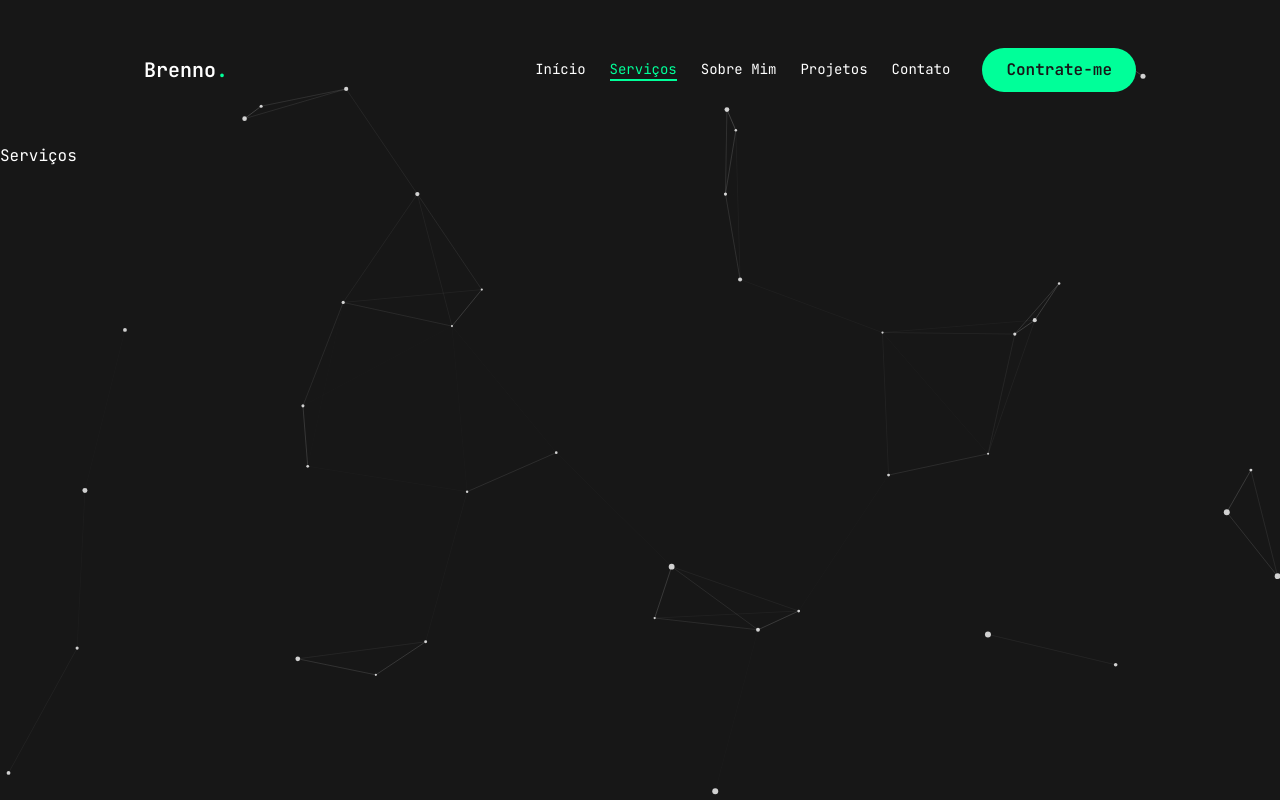
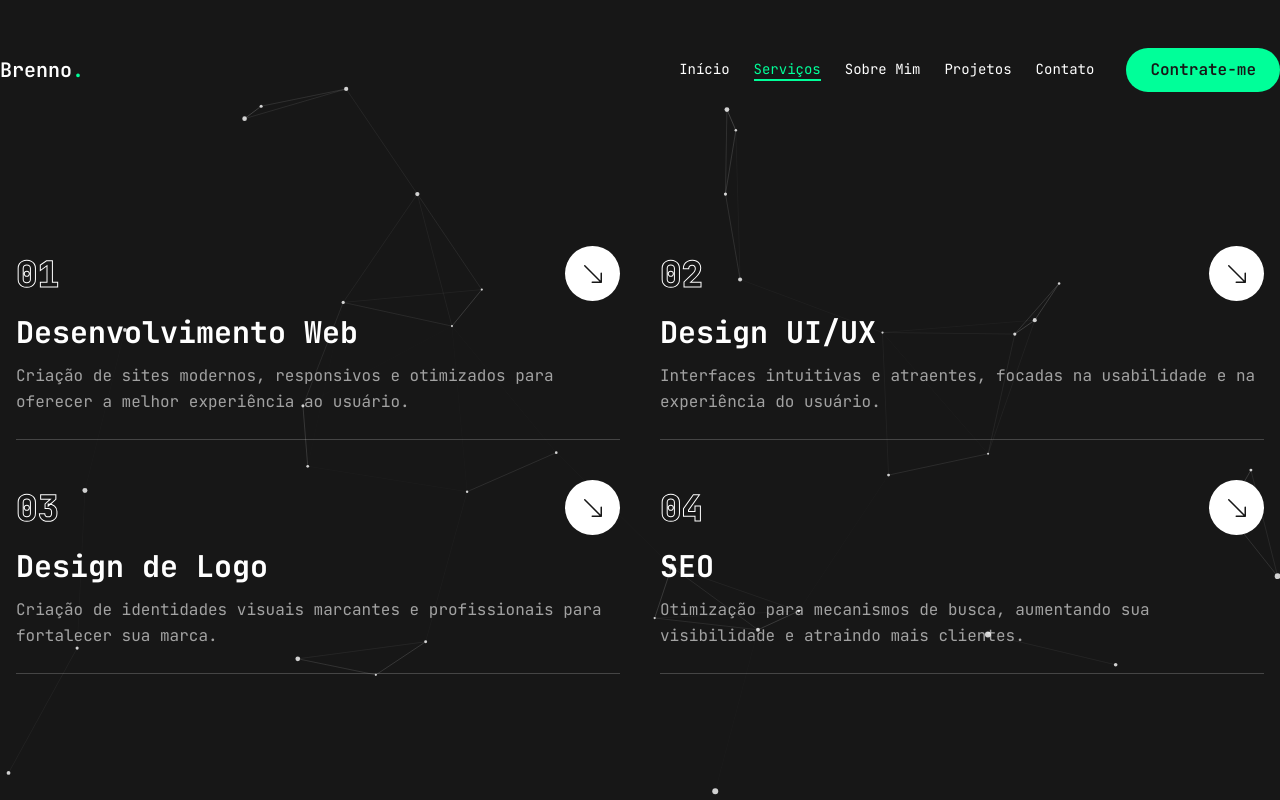
Before and after one commit to BrennoAlenkar/brenno-portfolio, a Next.js app: page /servicos in a window 1280 px wide. Built offline with nearby package versions, Linux system fonts and the light colour scheme.

Commit message:
feat: cria componente Sobre

```diff
--- a/app/globals.css
+++ b/app/globals.css
@@ -121,9 +121,9 @@
 @layer base {
   * {
     @apply border-border outline-ring/50;
-    .container {
+    /* .container {
       @apply mx-auto px-36 max-w-[1280px];
-    }
+    } */
   }
 
   body {
@@ -141,4 +141,12 @@
   .h3 {
     @apply text-[20px] xl:text-[24px] leading-[1.1] font-semibold;
   }
+
+  .text-outline {
+  -webkit-text-stroke: 1px #fff;
 }
+
+.text-outline-hover {
+  -webkit-text-stroke: 1px #00ff99;
+}
+}
--- a/app/servicos/page.jsx
+++ b/app/servicos/page.jsx
@@ -1,7 +1,91 @@
+"use client";
+
+import Link from "next/link";
+import { BsArrowDownRight } from "react-icons/bs";
+import { motion } from "framer-motion";
+
+const services = [
+  {
+    num: "01",
+    title: "Desenvolvimento Web",
+    description:
+      "Criação de sites modernos, responsivos e otimizados para oferecer a melhor experiência ao usuário.",
+    href: "#",
+  },
+  {
+    num: "02",
+    title: "Design UI/UX",
+    description:
+      "Interfaces intuitivas e atraentes, focadas na usabilidade e na experiência do usuário.",
+    href: "#",
+  },
+  {
+    num: "03",
+    title: "Design de Logo",
+    description:
+      "Criação de identidades visuais marcantes e profissionais para fortalecer sua marca.",
+    href: "#",
+  },
+  {
+    num: "04",
+    title: "SEO",
+    description:
+      "Otimização para mecanismos de busca, aumentando sua visibilidade e atraindo mais clientes.",
+    href: "#",
+  },
+];
+
 const Servicos = () => {
   return (
-    <div>Serviços</div>
-  )
-}
+    <section className="min-h-[80vh] flex flex-col justify-center py-12 xl:py-0">
+      <div className="container mx-auto px-4">
+        <motion.div
+          initial={{ opacity: 0 }}
+          animate={{ opacity: 1 }}
+          transition={{
+            delay: 1,
+            duration: 0.4,
+            ease: "easeIn",
+          }}
+          className="grid grid-cols-1 md:grid-cols-2 gap-[40px]"
+        >
+          {services.map((service, index) => (
+            <div
+              key={index}
+              className="flex flex-col justify-center gap-4 group"
+            >
+              {/* Top */}
+              <div className="w-full flex justify-between items-center">
+                <div className="text-3xl xl:text-4xl font-extrabold text-outline text-transparent group-hover:text-outline-hover transition-all duration-500">
+                  {service.num}
+                </div>
 
-export default Servicos
+                <Link
+                  href={service.href}
+                  className="w-[55px] h-[55px] rounded-full bg-white group-hover:bg-accent transition-all duration-500 flex justify-center items-center hover:-rotate-45"
+                >
+                  <BsArrowDownRight className="text-primary text-2xl" />
+                </Link>
+              </div>
+
+              {/* Title */}
+              <h2 className="text-2xl xl:text-3xl font-bold leading-none text-white group-hover:text-accent transition-all duration-500">
+                {service.title}
+              </h2>
+
+              {/* Description */}
+              <p className="text-sm xl:text-base text-white/60 leading-relaxed">
+                {service.description}
+              </p>
+
+              {/* Border */}
+              <div className="border-b border-white/20 w-full pt-2"></div>
+            </div>
+          ))}
+        </motion.div>
+      </div>
+    </section>
+  );
+};
+
+export default Servicos;
--- a/app/sobre/page.jsx
+++ b/app/sobre/page.jsx
@@ -1,3 +1,45 @@
+"use client";
+
+import {
+  FaHtml5,
+  FaCss3,
+  FaJs,
+  FaReact,
+  FaFigma,
+  FaNodeJs,
+} from "react-icons/fa"
+
+import { SiTaildincss, SiNextwindJs } from "react-icons/si";
+
+const about = {
+  title: "About me",
+  description: "Lorem ipsum dolor sit amet consectetur, adipisicing elit. Labore distinctio corrupti pariatur.",
+  info: [
+    {
+      fieldName: "Name",
+      fielvalue: "Brenno alencar"
+    },
+
+     {
+      fieldName: "Telefone",
+      fielvalue: "(+55) 62992002421"
+    },
+
+    {
+      fieldName: "Experiência",
+      fielvalue: "+ de 3 anos"
+    },
+
+     {
+      fieldName: "Linguagens",
+      fielvalue: "Portugeus, Ingles"
+    },
+
+  ]
+}
+
+
+
 const Sobre = () => {
   return (
     <div>Sobre mim</div>
--- a/components/Social.jsx
+++ b/components/Social.jsx
@@ -2,9 +2,9 @@ import Link from "next/link";
 import { FaGithub, FaLinkedinIn, FaInstagram, FaDiscord } from "react-icons/fa";
 
 const socials = [
-  { icon: <FaGithub />, path: "https://github.com/https:/BrennoAlenkar" },
-  { icon: <FaLinkedinIn />, path: "https://linkedin.com/https:/brenno-alencar-955460256/" },
-  { icon: <FaInstagram />, path: "https://youtube.com/" },
+  { icon: <FaGithub />, path: "https://github.com/BrennoAlenkar" },
+  { icon: <FaLinkedinIn />, path: "https://linkedin.com/in/brenno-alencar-955460256/" },
+  { icon: <FaInstagram />, path: "https://instagram.com/brenno_alencaar" },
   { icon: <FaDiscord />, path: "https://twitch.tv/" },
 ];
 
--- a/components/Stair.jsx
+++ b/components/Stair.jsx
@@ -21,7 +21,7 @@ const Stairs = () => {
           animate="animate"
           exit="exit"
           transition={{
-            duration: 0.3,
+            duration: 0.2,
             ease: "easeInOut",
             delay: reverseIndex(index) * 0.1,
           }}
```
